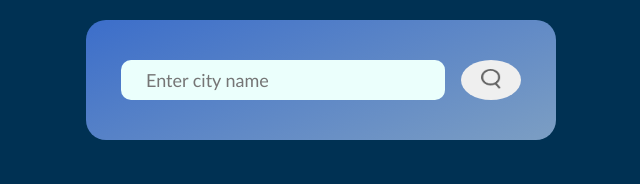
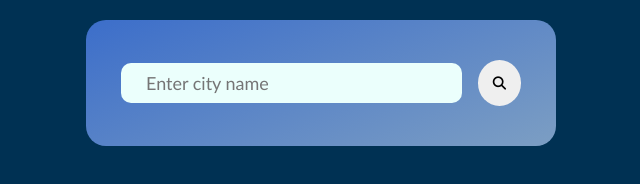
Before and after one commit to kumartatikonda1119/TheWeatherApp, a plain HTML site: page index.html in a window 1280 px wide. Shown: the whole page, without its empty margins (319-959 px from the left). Drawn offline with Linux system fonts and the light colour scheme.

Commit message:
second commit

```diff
--- a/index.html
+++ b/index.html
@@ -5,6 +5,7 @@
     <meta name="viewport" content="width=device-width, initial-scale=1.0" />
     <link rel="stylesheet" href="style.css" />
     <link rel="icon" type="image/x-icon" href="assets/clouds.png" />
+    <script src="https://kit.fontawesome.com/56ea345a36.js" crossorigin="anonymous"></script>
     <title>TheWeatherApp</title>
   </head>
   <body>
@@ -16,7 +17,7 @@
           placeholder="Enter city name"
           spellcheck="false"
         />
-        <button id="searchBtn"><img src="assets/search.png" alt="" /></button>
+        <button id="searchBtn"><i class="fa-solid fa-magnifying-glass" style="color: black;"></i></button>
       </div>
       <div class="error">Invalid Input</div>
       <div class="weather">
--- a/script.js
+++ b/script.js
@@ -7,6 +7,7 @@ const weatherIcon = document.querySelector(".weather-icon");
 
 
 async function checkWeather(city) {
+    document.querySelector(".error").style.display ="none";
   const response = await fetch(ApiUrl + city +`&appid=${ApiKey}`);
   if(response.status == 404){
     document.querySelector(".error").style.display ="block";
--- a/style.css
+++ b/style.css
@@ -51,16 +51,14 @@ body {
 .search button {
   border: 0;
   outline: 0;
-  border-radius: 100%;
-  height: 40px;
-  width: 60px;
+  border-radius: 60%;
   cursor: pointer;
+  padding: 15px 15px;
+}
+.search button i{
+  color: black;
 }
 
-.search button img {
-  height: 20px;
-  width: 20px;
-}
 
 .weather-icon {
   width: 170px;
```
Also changed, not shown: assets/search.png (deleted).
